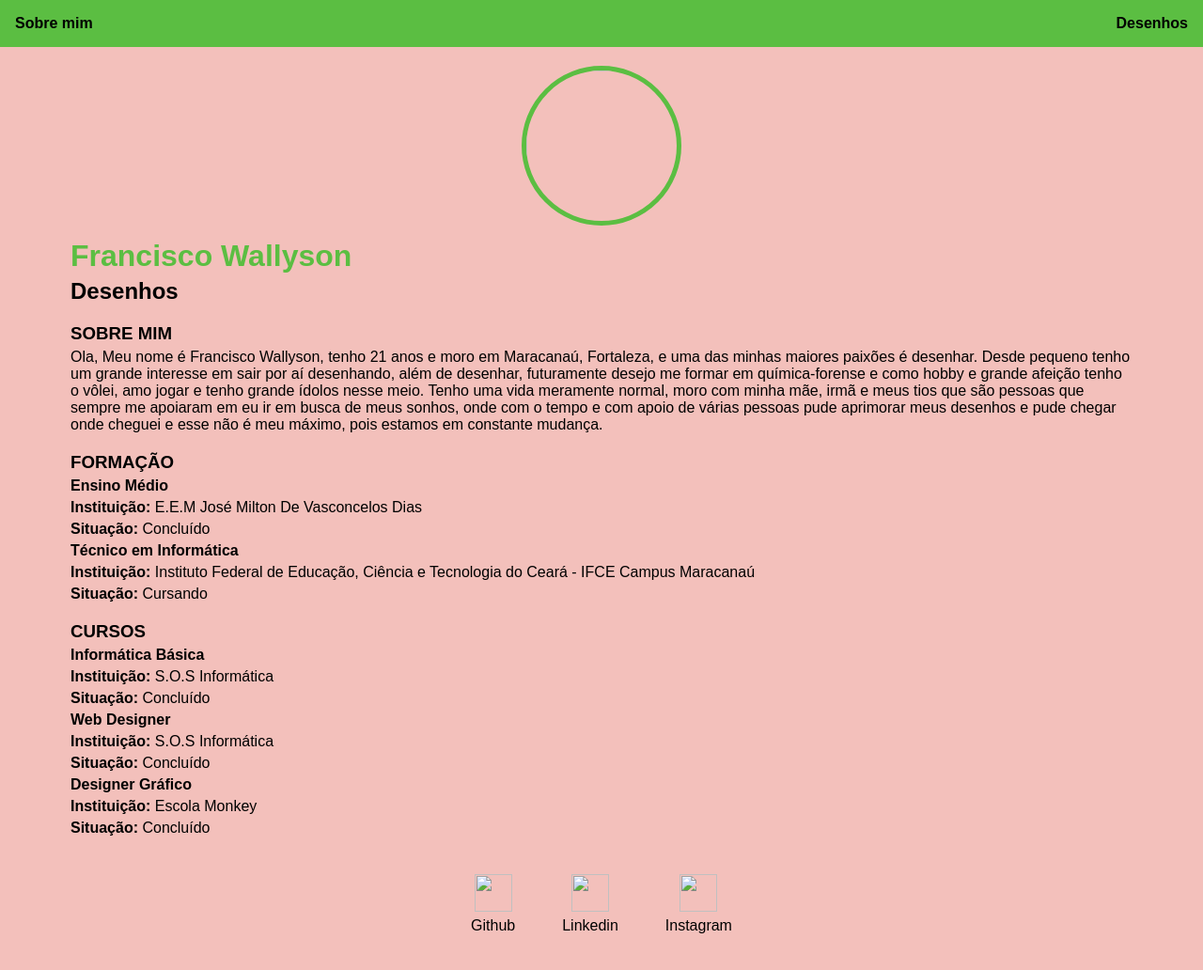
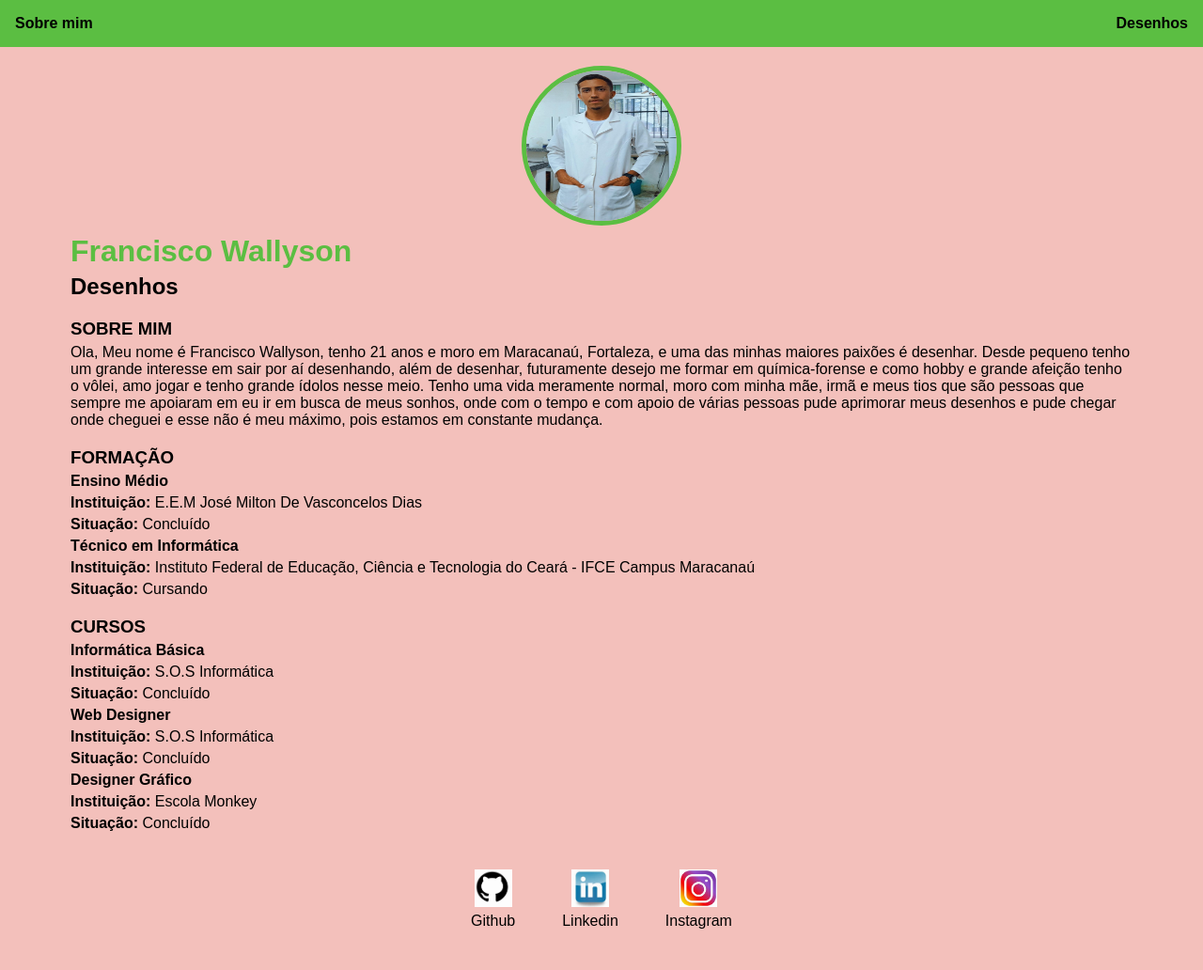
Before and after one commit to Wallyson3001/Sobre-Mim, a plain HTML site: page index.html in a window 1280 px wide. Shown: the whole page at 94% size. Drawn offline with Linux system fonts and the light colour scheme.

Commit message:
Update index.html

```diff
--- a/index.html
+++ b/index.html
@@ -22,7 +22,7 @@
 
         <header>
             <div class="center">
-                <img src="img/quimica forense.jpg"></img>
+                <img src="quimica forense.jpg"></img>
             </div>
             <h1>Francisco Wallyson</h1>
             <h2>Desenhos</h2>
@@ -58,15 +58,15 @@
 
         <footer>
             <a href="https://github.com/" target="_blank" rel="noopener norrefer">
-                <img src="img/github.jpg"></img>
+                <img src="github.jpg"></img>
                 <p>Github</p>
             </a>
             <a href="https://www.linkedin.com/feed/" target="_blank" rel="noopener norrefer">
-                <img src="img/linkedin.jpg"></img>
+                <img src="linkedin.jpg"></img>
                 <p>Linkedin</p>
             </a>
             <a href="https://instagram.com/fw_arts__?igshid=ZDdkNTZiNTM=" target="_blank" rel="noopener norrefer">
-                <img src="img/instagram.jpg"></img>
+                <img src="instagram.jpg"></img>
                 <p>Instagram</p>
             </a>
         </footer>
```
